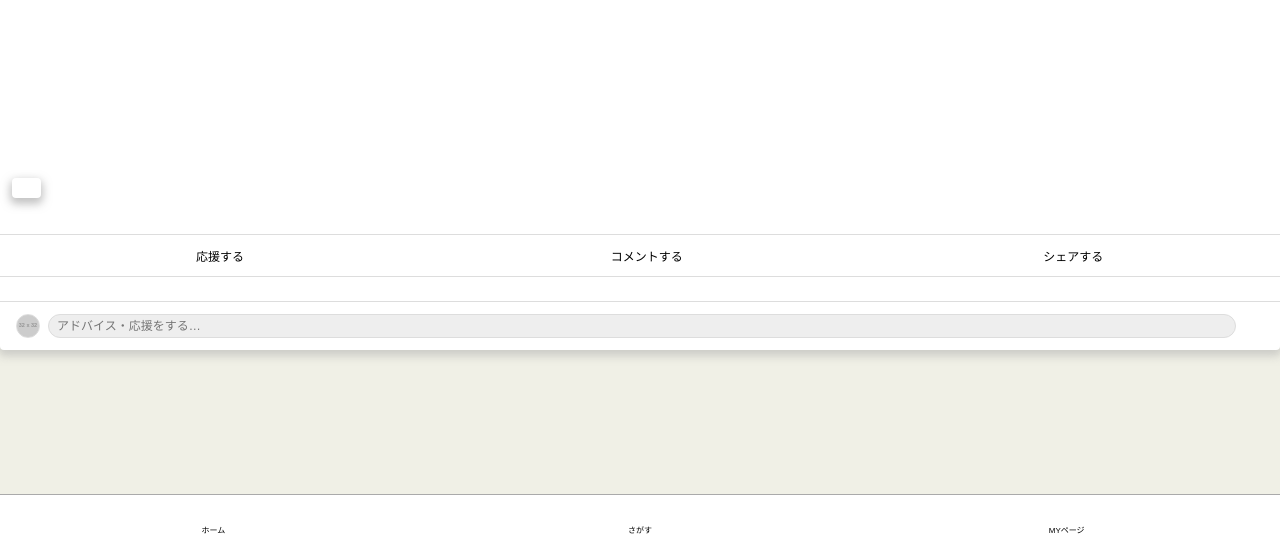
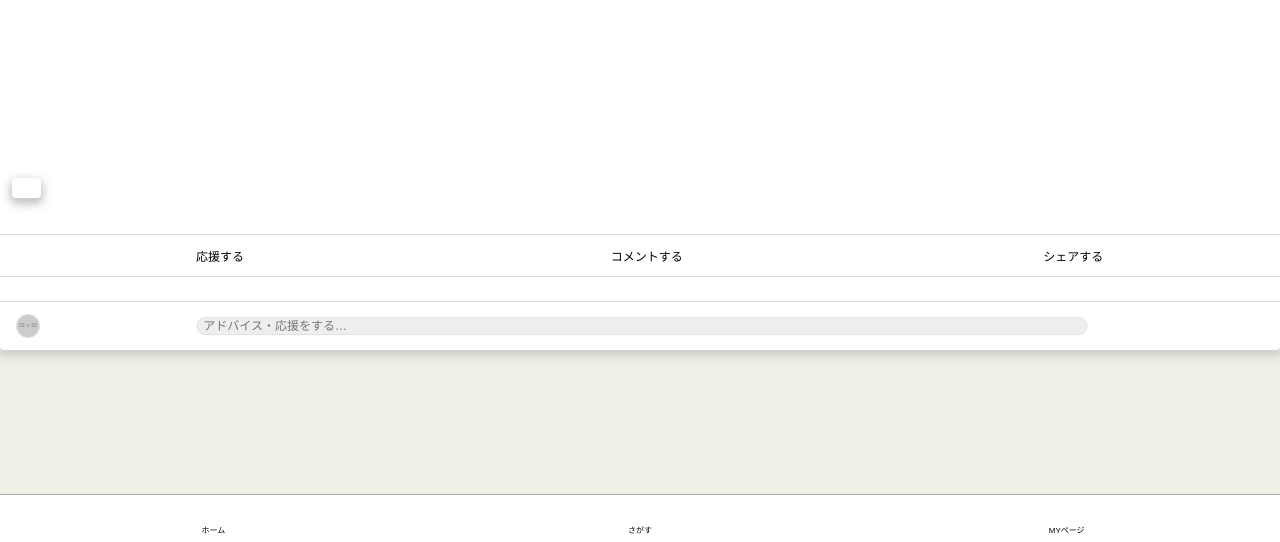
Before and after one commit to s417-lama/cookpad_intern, a website: page frontend/detail.html in a window 1280 px wide. Shown: the part 258-800 px from the top of the page. Drawn offline with Linux system fonts and the light colour scheme; placeholder pictures from the web are drawn by us; a web font is replaced by a local one.

Commit message:
input killer

```diff
--- a/frontend/assets/style/style.scss
+++ b/frontend/assets/style/style.scss
@@ -444,7 +444,8 @@ footer {
       background: #EEEEEE;
       border: 1px solid #DDDDDD;
       border-radius: 100px;
-      font-size: 12px;
+      font-size: 1.6rem;
+      transform: scale(0.75);
       color: #666;
       letter-spacing: 0;
     }
```
Also changed, not shown: frontend/assets/style/style.css.
